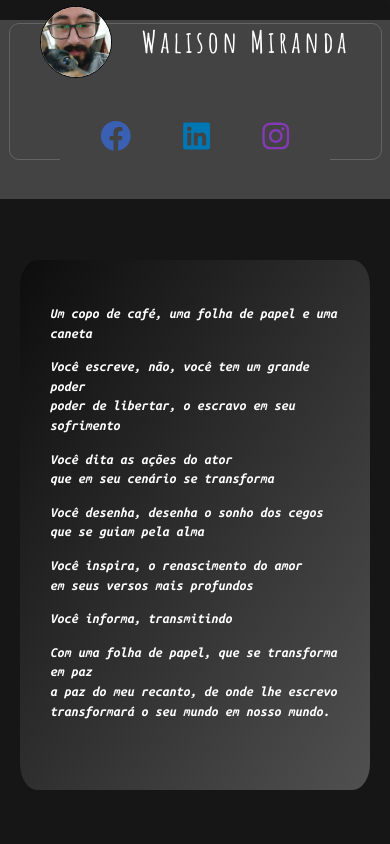
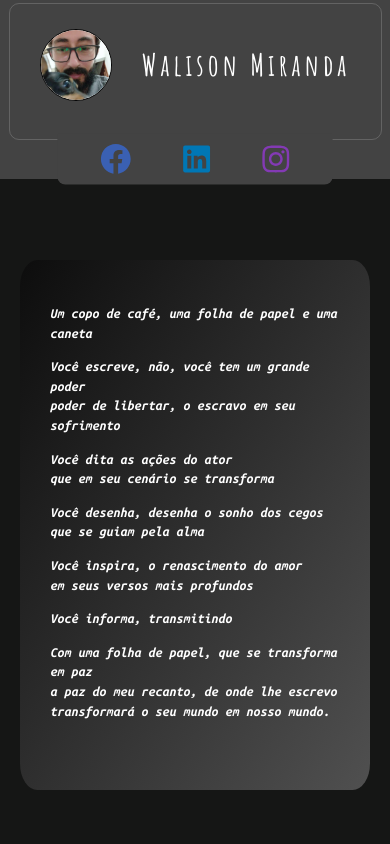
Before and after one commit to WalisonMiranda/Pagina-Poesias, a React (Create React App) app: page / in a window 390 px wide. Shown: the top 844 px of the page. Built offline with nearby package versions, Linux system fonts and the light colour scheme.

Commit message:
Update style.css

```diff
--- a/src/components/header/style.css
+++ b/src/components/header/style.css
@@ -65,7 +65,7 @@
     .container {
         height: 20vh;
         width: 100vw;
-        top: 20px;
+        top: 0;
         margin: 0;
         padding-top: 10px;
         border-radius: 0;
@@ -81,7 +81,7 @@
     }
 
     .profile {
-
+        margin-top: 86px;
         padding-bottom: 15px;
         justify-content: space-between;
     }
```
